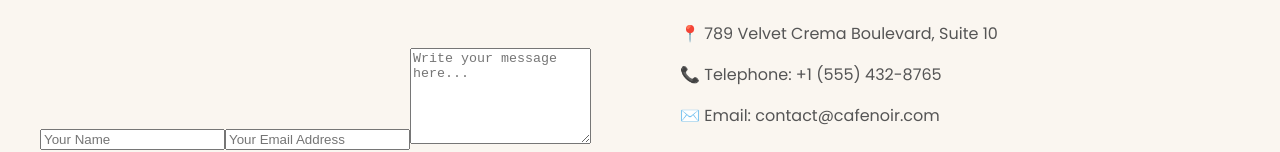
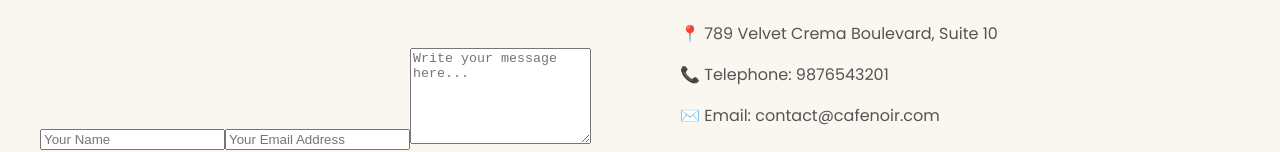
Before and after one commit to spoorthyreddyalugonda/fefd-project, a React (Vite) app in the folder cafeapp/: page /contact in a window 1280 px wide. Shown: the part 261-413 px from the top of the page. Built offline with nearby package versions, Linux system fonts and the light colour scheme; a web font is replaced by a local one.

Commit message:
Update Contact.jsx

```diff
--- a/cafeapp/src/pages/Contact.jsx
+++ b/cafeapp/src/pages/Contact.jsx
@@ -16,7 +16,7 @@ function Contact() {
         <div className="col" style={{ paddingLeft: '1rem' }}>
           <h3>The Cafe Location</h3>
           <p style={{ color: '#555' }}>📍 789 Velvet Crema Boulevard, Suite 10</p>
-          <p style={{ color: '#555' }}>📞 Telephone: +1 (555) 432-8765</p>
+          <p style={{ color: '#555' }}>📞 Telephone: 9876543201</p>
           <p style={{ color: '#555' }}>✉️ Email: contact@cafenoir.com</p>
 
           <h3 style={{ marginTop: '2rem' }}>Working Hours</h3>
```
